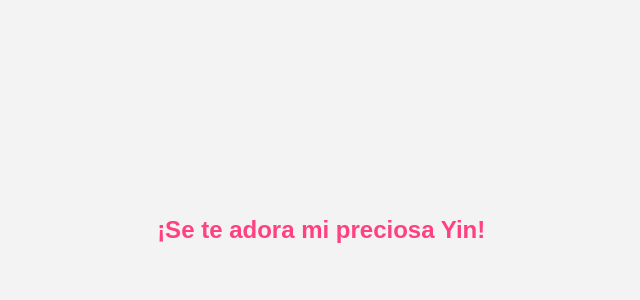
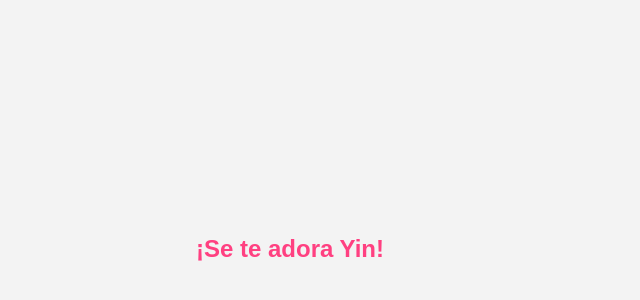
Before and after one commit to Softcore3110/carta, a plain HTML site: page index.html in a window 1280 px wide. Shown: the part 180-480 px from the top of the page, without its empty margins (350-990 px from the left). Drawn offline with Linux system fonts and the light colour scheme.

Commit message:
Update index.html

```diff
--- a/index.html
+++ b/index.html
@@ -14,6 +14,7 @@
             height: 100vh;
             margin: 0;
             background-color: #f3f3f3;
+            flex-direction: column; /* Apila el corazón y el mensaje verticalmente */
         }
 
         .corazon {
@@ -28,7 +29,6 @@
             color: #ff4081;
             font-weight: bold;
             text-align: center;
-            margin-top: 20px;
             animation: aparecer 1s ease forwards;
         }
 
@@ -64,13 +64,22 @@
 <body>
 
     <div class="corazon" id="corazon">❤️</div>
-    <div class="mensaje" id="mensaje">¡Se te adora mi preciosa Yin!</div>
+    <div class="mensaje" id="mensaje">¡Se te adora Yin!</div>
 
     <script>
         // Mostrar el mensaje automáticamente después de la explosión
-        setTimeout(function() {
-            document.getElementById('mensaje').style.display = 'block';
-        }, 1500); // Tiempo de espera para que el corazón "explote"
+        window.onload = function() {
+            const mensaje = document.getElementById('mensaje');
+            const corazon = document.getElementById('corazon');
+
+            // Inicia la animación del corazón
+            corazon.style.animation = "crecerYExplosión 1.5s ease-in-out forwards";
+
+            // Muestra el mensaje después de 1.5 segundos (duración de la animación del corazón)
+            setTimeout(function() {
+                mensaje.style.display = 'block';
+            }, 1500);
+        };
     </script>
 
 </body>
```
